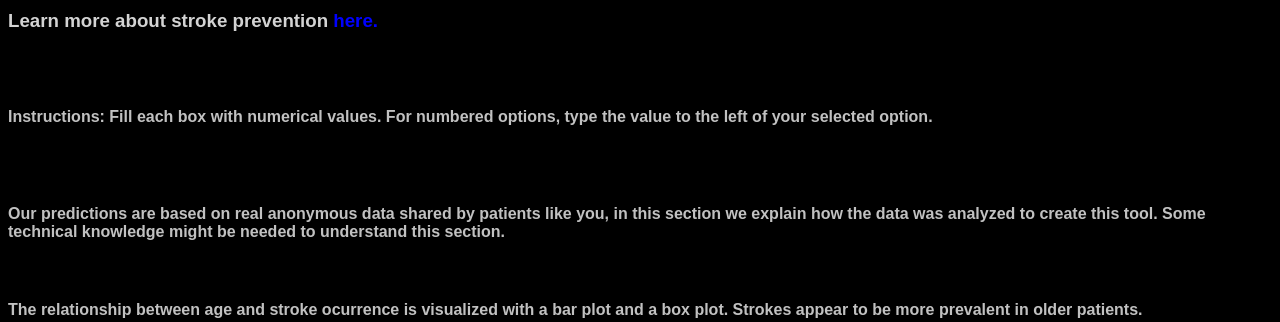
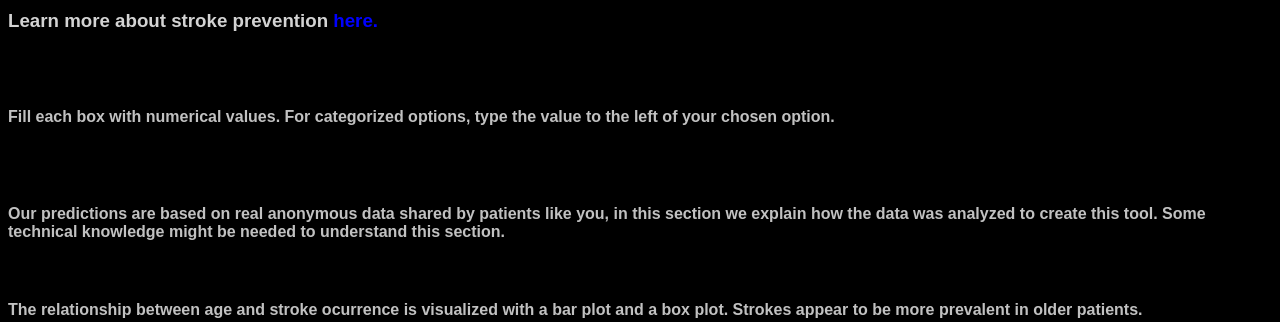
Before and after one commit to SanB-1/Stroke-Risk, a Flask app: page / in a window 1280 px wide. Shown: the part 636-958 px from the top of the page. Run offline with Flask 3, Linux system fonts and the light colour scheme; parts of the project's set-up code (start-up, migrations or seed data) failed here and were passed over.

Commit message:
Update index.html

```diff
--- a/templates/index.html
+++ b/templates/index.html
@@ -49,7 +49,7 @@
 
  <div>
    <br><br>
-   <h4>Instructions: Fill each box with numerical values. For numbered options, type the value to the left of your selected option.</h4>
+   <h4>Fill each box with numerical values. For categorized options, type the value to the left of your chosen option.</h4>
    <br><br>
    <h4>Our predictions are based on real anonymous data shared by patients like you, in this section we explain how the data was analyzed to create this tool. Some technical knowledge might be needed to understand this section.</h4><br>
    <h4>The relationship between age and stroke ocurrence is visualized with a bar plot and a box plot. Strokes appear to be more prevalent in older patients.</h4>
```
